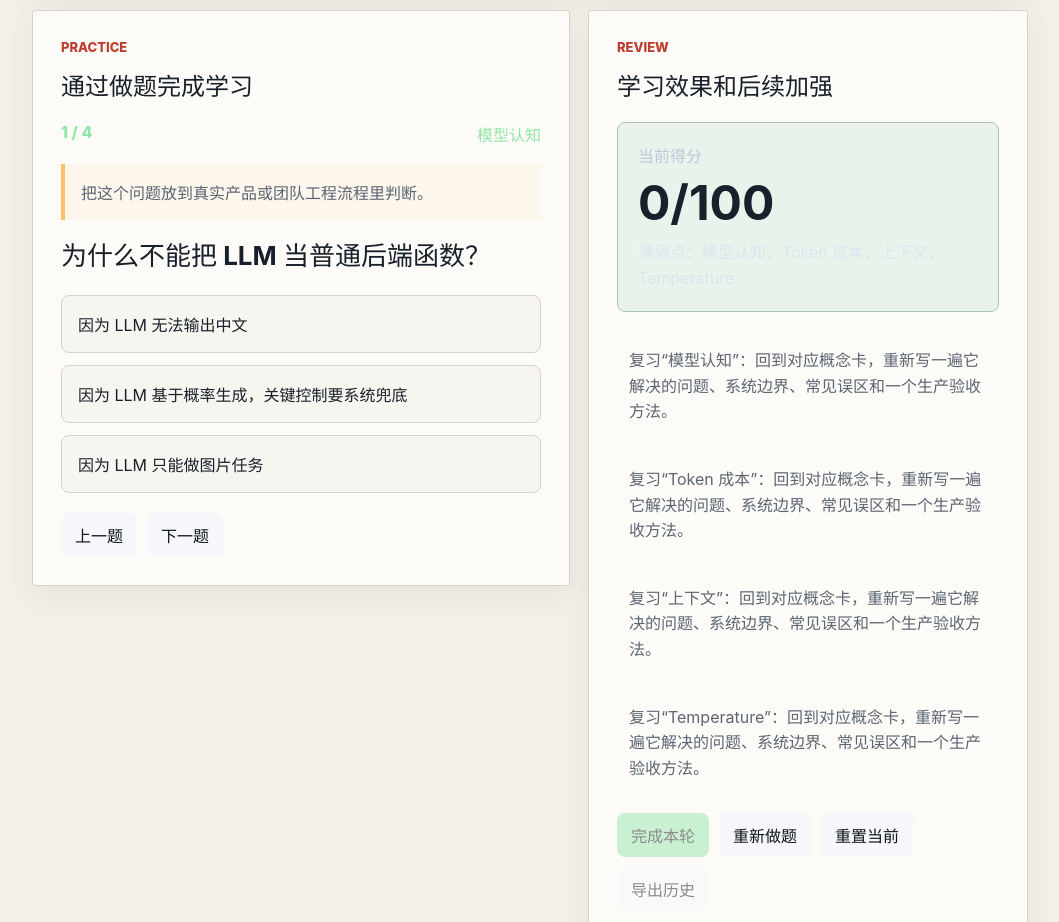
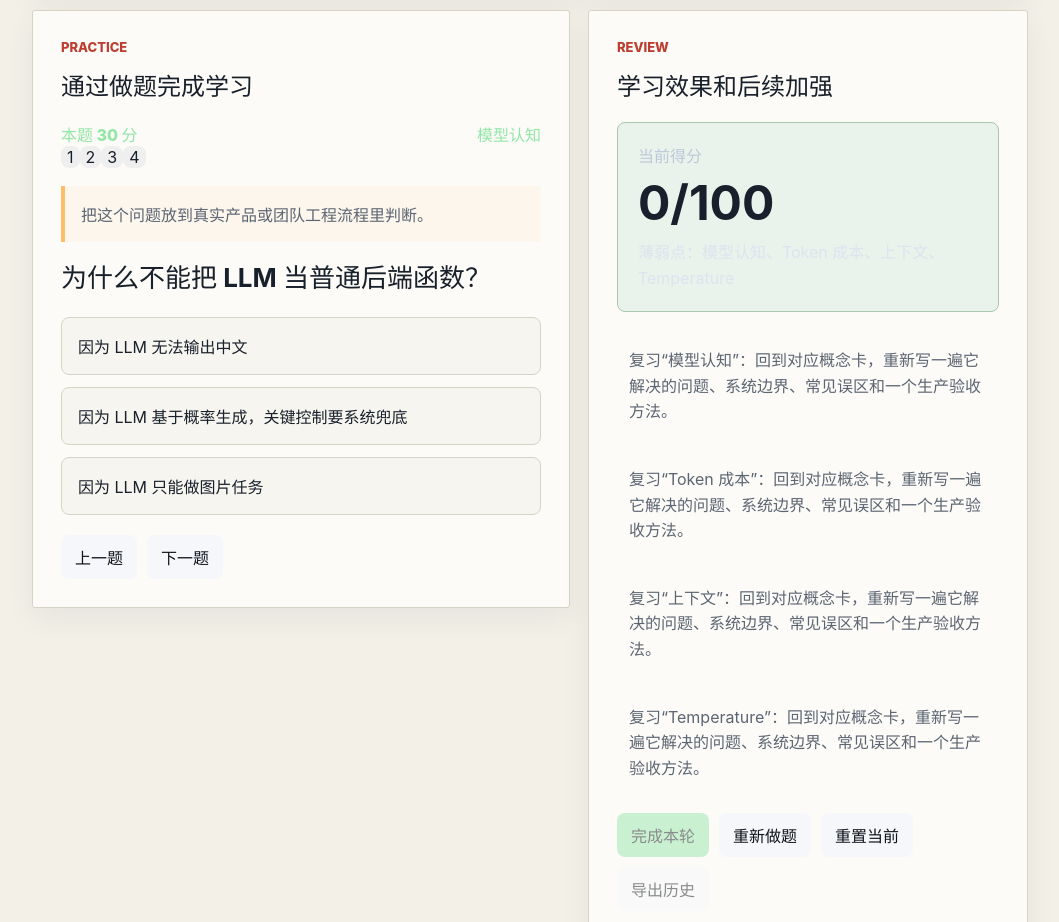
Before and after one commit to ilovex1314/study-ai, a React (Vite) app in the folder apps/interactive-lessons/: page /day01/series in a window 1280 px wide. Shown: the part 4660-5582 px from the top of the page, without its empty margins (220-1279 px from the left). Built offline with nearby package versions, Linux system fonts and the light colour scheme.

Commit message:
feat: add numbered weighted quiz navigation

```diff
--- a/apps/interactive-lessons/src/App.tsx
+++ b/apps/interactive-lessons/src/App.tsx
@@ -272,6 +272,7 @@ function LessonPageView({ lesson, routeSection }: { lesson: LessonPage; routeSec
           activeQuestion={activeQuestion}
           answers={current.answers}
           onAnswer={answerQuestion}
+          onSelect={setActiveQuestion}
           onNext={() => setActiveQuestion((value) => Math.min(value + 1, lesson.questions.length - 1))}
           onPrev={() => setActiveQuestion((value) => Math.max(value - 1, 0))}
         />
--- a/apps/interactive-lessons/src/components/LessonSections.tsx
+++ b/apps/interactive-lessons/src/components/LessonSections.tsx
@@ -280,6 +280,7 @@ export function QuizPanel({
   activeQuestion,
   answers,
   onAnswer,
+  onSelect,
   onNext,
   onPrev
 }: {
@@ -287,6 +288,7 @@ export function QuizPanel({
   activeQuestion: number;
   answers: Record<string, string>;
   onAnswer: (question: LessonQuestion, optionId: string) => void;
+  onSelect: (index: number) => void;
   onNext: () => void;
   onPrev: () => void;
 }) {
@@ -301,10 +303,13 @@ export function QuizPanel({
         <h2>通过做题完成学习</h2>
       </div>
       <div className="question-meta">
-        <span>
-          {activeQuestion + 1} / {lesson.questions.length}
-        </span>
+        <span>本题 {question.weight ?? 0} 分</span>
         <span>{conceptLabels[question.concept]}</span>
+      </div>
+      <div className="question-nav" aria-label="题目导航">
+        {lesson.questions.map((item, index) => (
+          <button key={item.id} type="button" className={index === activeQuestion ? "active" : ""} onClick={() => onSelect(index)} aria-label={`第 ${index + 1} 题`} aria-current={index === activeQuestion ? "true" : undefined}>{index + 1}</button>
+        ))}
       </div>
       {question.scenario ? <p className="scenario">{question.scenario}</p> : null}
       <h3>{question.prompt}</h3>
```
Also changed, not shown: 1 other file (tests, documents, lock files or other folders).
